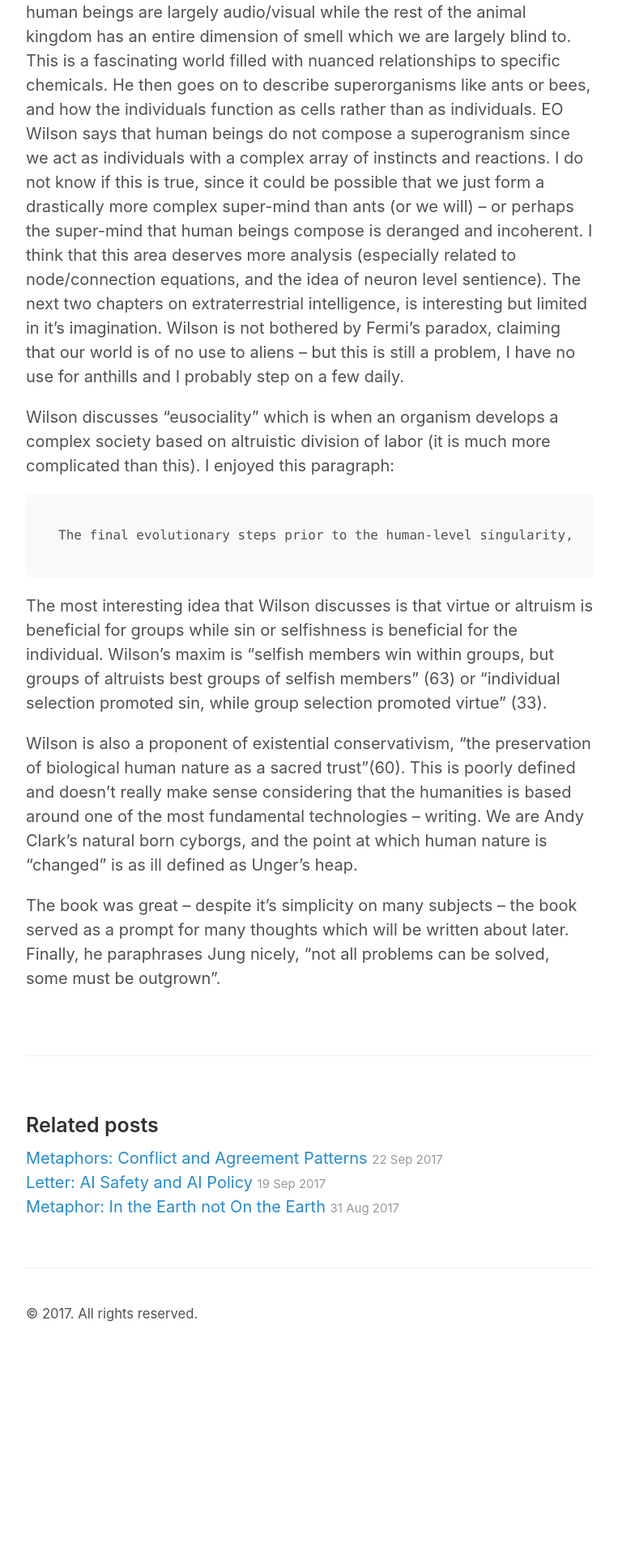
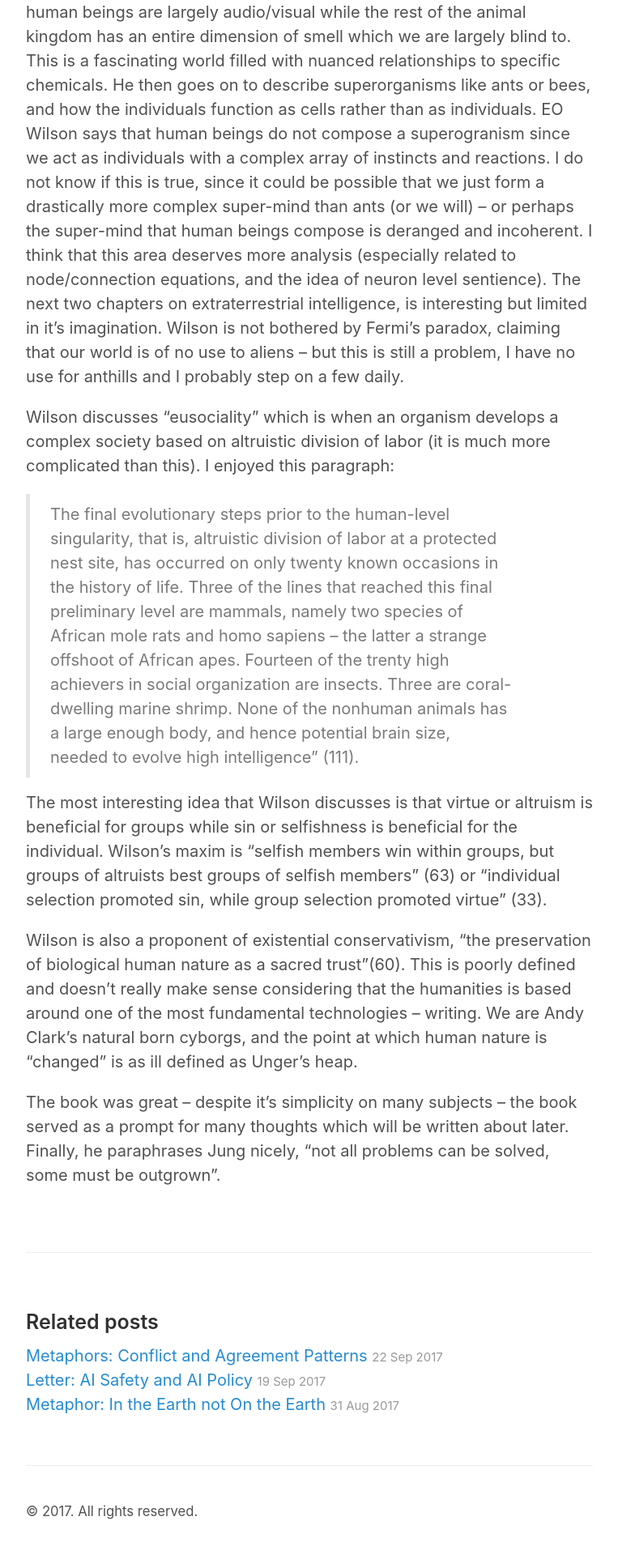
Before and after one commit to matthewsouthey/matthewsouthey.github.io, a Jekyll site: the page built from _posts/2017-09-27-eo-wilson.md, in a window 1280 px wide. Shown: the part 961-2881 px from the top of the page at 81% size, without its empty margins (258-1021 px from the left). Built offline with Jekyll 4.4.1, drawn with Linux system fonts in a browser that asks for light colours; before the commit the page ends 2637 px from its top, so only the background shows below that.

Commit message:
Update 2017-09-27-eo-wilson.md

````diff
--- a/_posts/2017-09-27-eo-wilson.md
+++ b/_posts/2017-09-27-eo-wilson.md
@@ -9,9 +9,8 @@ The title of E.O Wilson’s book, _The Meaning of Human Existence_, is a massive
 I enjoyed section three which contains descriptions of  organisms with drastically different embodied experiences. He begins by discussing how human beings are largely audio/visual while the rest of the animal kingdom has an entire dimension of smell which we are largely blind to. This is a fascinating world filled with nuanced relationships to specific chemicals. He then goes on to describe superorganisms like ants or bees, and how the individuals function as cells rather than as individuals. EO Wilson says that human beings do not compose a superogranism since we act as individuals with a complex array of instincts and reactions. I do not know if this is true, since it could be possible that we just form a drastically more complex super-mind than ants (or we will) – or perhaps the super-mind that human beings compose is deranged and incoherent. I think that this area deserves more analysis (especially related to node/connection equations, and the idea of neuron level sentience). The next two chapters on extraterrestrial intelligence, is interesting but limited in it’s imagination. Wilson is not bothered by Fermi’s paradox, claiming that our world is of no use to aliens – but this is still a problem, I have no use for anthills and I probably step on a few daily.
 
 Wilson discusses “eusociality” which is when an organism develops a complex society based on altruistic division of labor (it is much more complicated than this). I enjoyed this paragraph:
-```
-The final evolutionary steps prior to the human-level singularity, that is, altruistic division of labor at a protected nest site, has occurred on only twenty known occasions in the history of life. Three of the lines that reached this final preliminary level are mammals, namely two species of African mole rats and homo sapiens – the latter a strange offshoot of African apes. Fourteen of the trenty high achievers in social organization are insects. Three are coral-dwelling marine shrimp. None of the nonhuman animals has a large enough body, and hence potential brain size, needed to evolve high intelligence” (111).
-```
+
+>The final evolutionary steps prior to the human-level singularity, that is, altruistic division of labor at a protected nest site, has occurred on only twenty known occasions in the history of life. Three of the lines that reached this final preliminary level are mammals, namely two species of African mole rats and homo sapiens – the latter a strange offshoot of African apes. Fourteen of the trenty high achievers in social organization are insects. Three are coral-dwelling marine shrimp. None of the nonhuman animals has a large enough body, and hence potential brain size, needed to evolve high intelligence” (111).
 
 The most interesting idea that Wilson discusses is that virtue or altruism is beneficial for groups while sin or selfishness is beneficial for the individual. Wilson’s maxim is “selfish members win within groups, but groups of altruists best groups of selfish members” (63) or “individual selection promoted sin, while group selection promoted virtue” (33).
 
````
